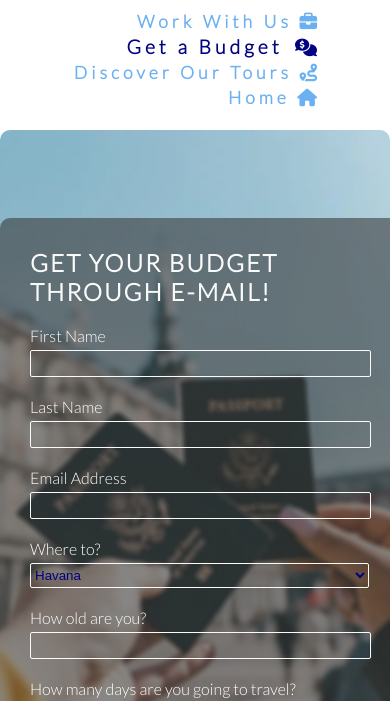
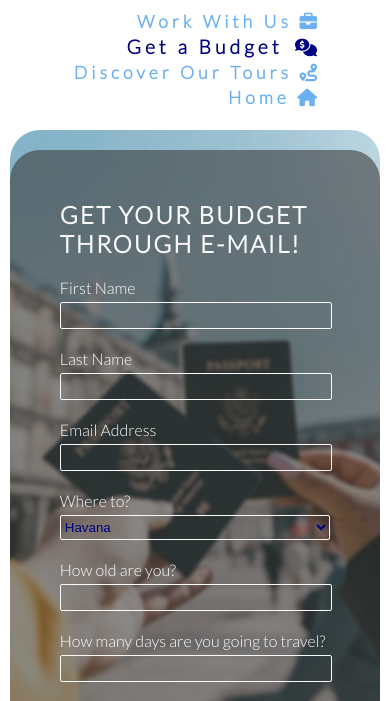
Before and after one commit to luizsmania/TheGoodTraveller, a plain HTML site: page getabudget.html in a window 390 px wide. Shown: the part 141-842 px from the top of the page. Drawn offline with Linux system fonts and the light colour scheme; a web font is replaced by a local one.

Commit message:
Media queries for Get a budget page added

```diff
--- a/assets/css/styles.css
+++ b/assets/css/styles.css
@@ -665,32 +665,36 @@ em {
 
 /* Form Get a Budget */
 
-/* Form */
+.form-outer{
+    padding-top: 1vw;
+}
 
 .budget-form-section {
     display: block;
     background: url(/assets/images/form-background.jpg);
     background-size: cover;
     background-position: center;
-    width: 70%;
-    height: 60vw;
+    width: 80vw;
     align-content: center;
     clear: both;
     margin-left: auto;
     margin-right: auto;
-    border-radius: 10px;
+    border-radius: 30px;
 
 }
 
 .budget-signup-form {
+
+    margin-top: 5vw;
     color: #fff;
     background-color: rgba(60, 60, 60, 0.6);
-    width: 30vw;
-    display: block;
-    align-items: center;
-    padding: 30px;
-    right: 100;
-    border-radius: 10px;
+    width: 35%;
+    margin-left: auto;
+    margin-right: auto;
+    position: sticky;
+    padding: 50px;
+    border-radius: 30px;
+
 }
 
 .budget-signup-form > h2 {
@@ -745,17 +749,27 @@ em {
     color: #000281;
 }
 
-@media screen and (max-width: 850px){
+@media screen and (max-width: 1250px){
     .budget-form-section {
-        width: 100%;
-        height: 800px;
+     width: 70%;
 
     }
 
     form.budget-signup-form {
-        margin-left: 0;
-        margin-right: 0;
-        width: 87%;
+        width: 53%;
+
+    }
+
+}
+
+@media screen and (max-width: 850px){
+    .budget-form-section {
+     width: 95%;
+
+    }
+
+    form.budget-signup-form {
+        width: 73%;
 
     }
 
--- a/getabudget.html
+++ b/getabudget.html
@@ -41,6 +41,7 @@
     </header>
 
     <!-- Form -->
+   <div class="form-outer">
     <section class="budget-form-section">
         <form class="budget-signup-form" method="GET" action="">
             <h2>Get your Budget through E-Mail!</i> </h2>
@@ -66,6 +67,7 @@
 
         </form>
     </section>
+</div>
 
 
 
```
Also changed, not shown: discoverourtours.html (+4 -3 lines), index.html (+3 -3 lines).
